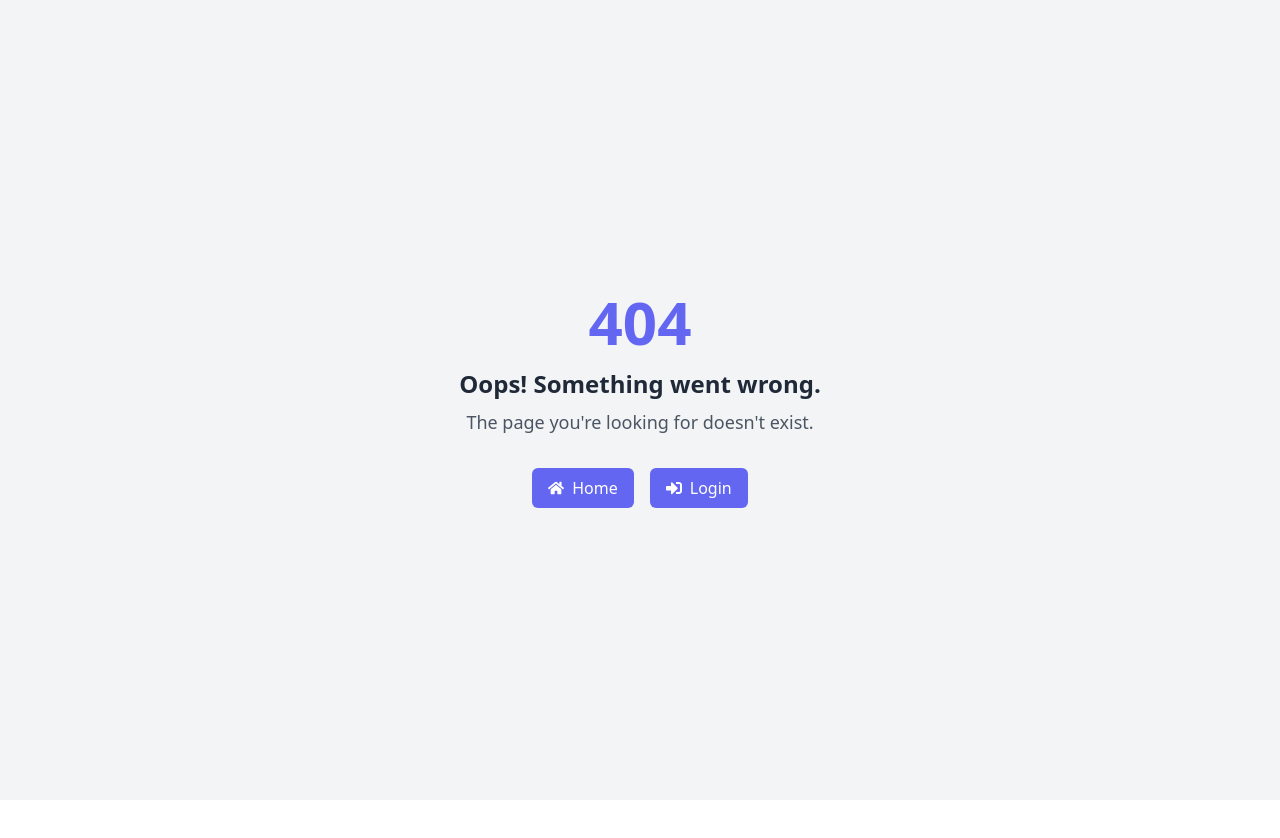
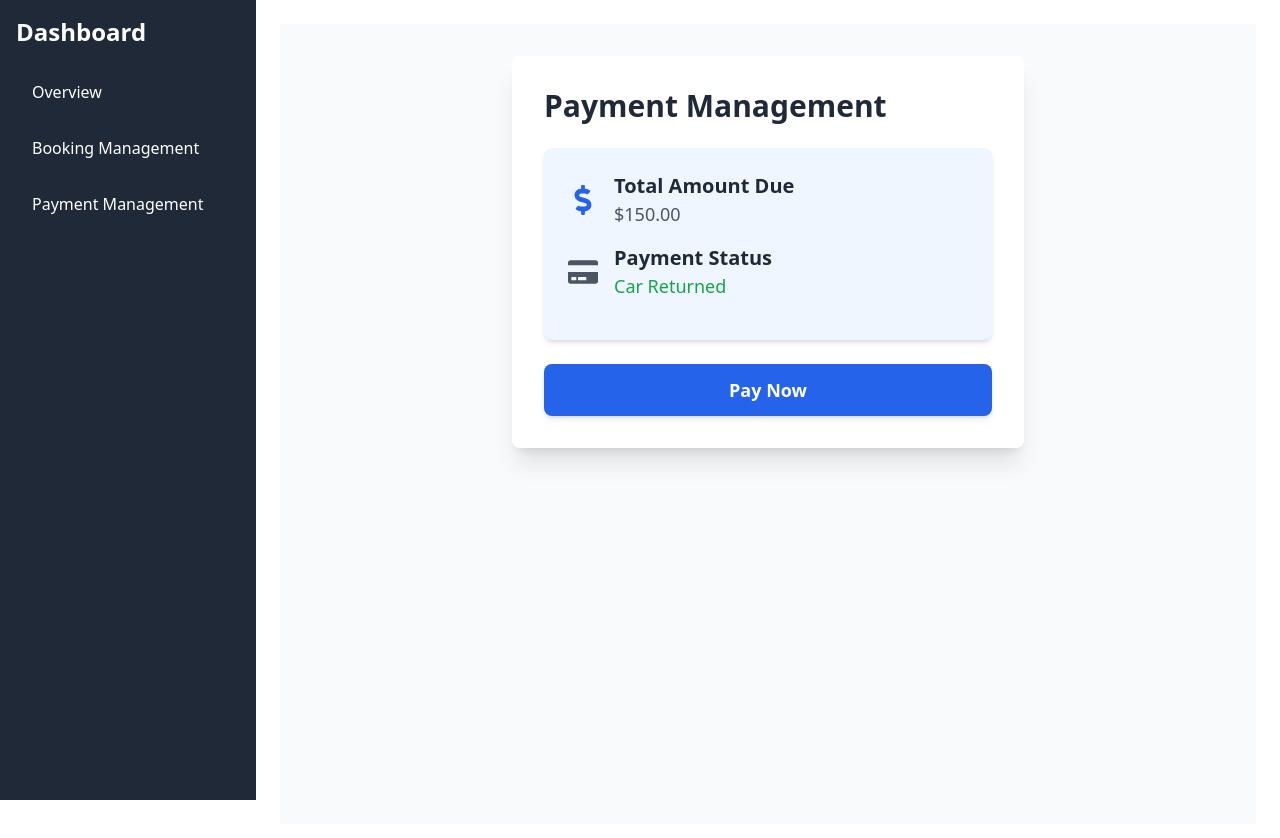
Before and after one commit to jakariamasum/Car-Rental_Client, a React (Vite) app: page /dashboard/payment in a window 1280 px wide. Before the commit this address had no page. Shown: the top 838 px of the page. Before the commit the page ends 800 px from the top, so only its background shows below. Built offline with nearby package versions, Linux system fonts and the light colour scheme.

Commit message:
feat:dummy payment page

```diff
--- /dev/null
+++ b/src/pages/payment/Payment.tsx
@@ -0,0 +1,107 @@
+import React, { useState } from "react";
+import {
+  FaDollarSign,
+  FaCreditCard,
+  FaCheckCircle,
+  FaExclamationTriangle,
+} from "react-icons/fa";
+import { toast } from "sonner";
+
+interface PaymentDetails {
+  amount: number;
+  status: string;
+}
+
+const Payment: React.FC = () => {
+  const [paymentDetails, setPaymentDetails] = useState<PaymentDetails>({
+    amount: 150,
+    status: "returned",
+  });
+  const [isPaymentSuccessful, setIsPaymentSuccessful] =
+    useState<boolean>(false);
+
+  const handlePayment = () => {
+    if (paymentDetails.status === "returned") {
+      setIsPaymentSuccessful(true);
+      toast.success("Payment processed successfully!");
+    } else {
+      toast.error(
+        "Car not returned yet. Please return the car before making a payment."
+      );
+    }
+  };
+
+  return (
+    <div className="p-8 bg-gray-50 min-h-screen">
+      <div className="max-w-lg mx-auto bg-white shadow-xl rounded-lg p-8">
+        <h2 className="text-3xl font-extrabold mb-6 text-gray-800">
+          Payment Management
+        </h2>
+        <div className="bg-blue-50 p-6 rounded-lg shadow-md mb-6">
+          <div className="flex items-center space-x-4 mb-4">
+            <FaDollarSign className="text-blue-600 text-3xl" />
+            <div>
+              <p className="text-xl font-semibold text-gray-800">
+                Total Amount Due
+              </p>
+              <p className="text-lg text-gray-600">
+                ${paymentDetails.amount.toFixed(2)}
+              </p>
+            </div>
+          </div>
+          <div className="flex items-center space-x-4 mb-4">
+            <FaCreditCard className="text-gray-600 text-3xl" />
+            <div>
+              <p className="text-xl font-semibold text-gray-800">
+                Payment Status
+              </p>
+              <p
+                className={`text-lg ${
+                  paymentDetails.status === "returned"
+                    ? "text-green-600"
+                    : "text-red-600"
+                }`}
+              >
+                {paymentDetails.status === "returned"
+                  ? "Car Returned"
+                  : "Car Not Returned"}
+              </p>
+            </div>
+          </div>
+        </div>
+
+        <button
+          onClick={handlePayment}
+          className={`w-full py-3 text-lg font-semibold rounded-lg shadow-md transition duration-300 ${
+            paymentDetails.status === "returned"
+              ? "bg-blue-600 text-white hover:bg-blue-700"
+              : "bg-gray-400 text-gray-200 cursor-not-allowed"
+          }`}
+          disabled={paymentDetails.status !== "returned"}
+        >
+          {paymentDetails.status === "returned" ? (
+            "Pay Now"
+          ) : (
+            <span className="flex items-center justify-center">
+              <FaExclamationTriangle className="text-red-500 text-xl mr-2" />
+              Please Return Car First
+            </span>
+          )}
+        </button>
+
+        {isPaymentSuccessful && (
+          <div className="mt-6 p-4 bg-green-100 text-green-800 rounded-lg shadow-md">
+            <div className="flex items-center">
+              <FaCheckCircle className="text-green-600 text-2xl mr-2" />
+              <p className="text-lg font-semibold">
+                Payment Completed Successfully!
+              </p>
+            </div>
+          </div>
+        )}
+      </div>
+    </div>
+  );
+};
+
+export default Payment;
--- a/src/routes/router.tsx
+++ b/src/routes/router.tsx
@@ -10,6 +10,7 @@ import UserDashboard from "../components/layout/userLayout/UserDashboardLayout";
 import Overview from "../pages/overview/Overview";
 import UpdateProfile from "../pages/updateProfile/UpdateProfile";
 import Booking from "../pages/booking/Booking";
+import Payment from "../pages/payment/Payment";
 export const router = createBrowserRouter([
   {
     path: "/",
@@ -54,6 +55,10 @@ export const router = createBrowserRouter([
         path: "booking",
         element: <Booking />,
       },
+      {
+        path: "payment",
+        element: <Payment />,
+      },
     ],
   },
 ]);
```
